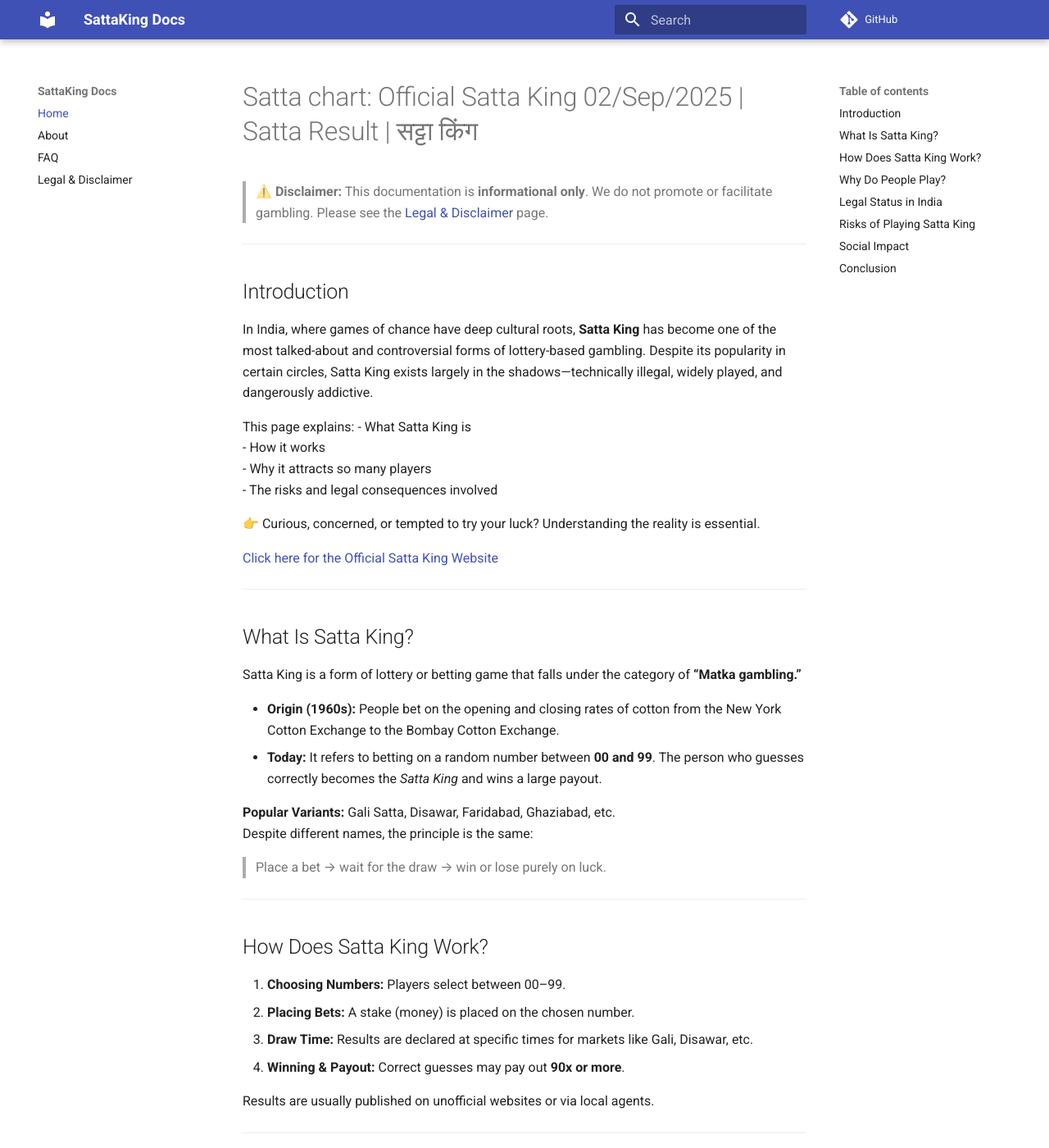
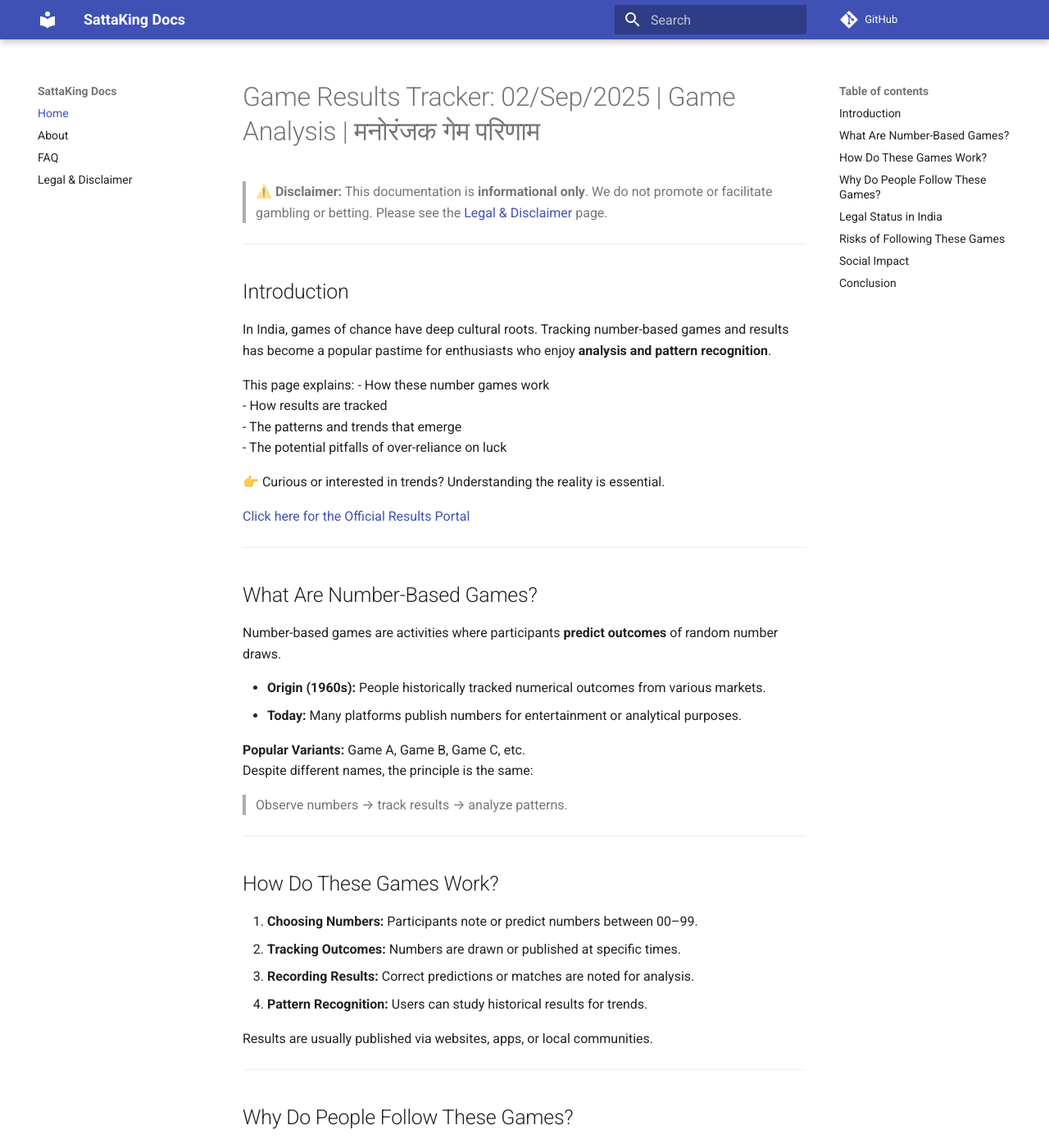
Before and after one commit to sattakingsites-alt/sattaking, an MkDocs documentation site: the page built from docs/index.md, in a window 1280 px wide and 1400 px high. Shown: the whole window at 82% size. Built offline with MkDocs 1.6.1 and Material for MkDocs 9.7.7, drawn with Linux system fonts in a browser that asks for light colours; comment, search, counter and statistics services are not loaded; some of the changed text lies outside the part shown.

Commit message:
Update index.md

```diff
--- a/docs/index.md
+++ b/docs/index.md
@@ -1,84 +1,82 @@
-# Satta chart: Official Satta King 02/Sep/2025 | Satta Result | सट्टा किंग
+# Game Results Tracker: 02/Sep/2025 | Game Analysis | मनोरंजक गेम परिणाम
 
-> ⚠️ **Disclaimer:** This documentation is **informational only**. We do not promote or facilitate gambling. Please see the [Legal & Disclaimer](legal-and-disclaimer.md) page.
+> ⚠️ **Disclaimer:** This documentation is **informational only**. We do not promote or facilitate gambling or betting. Please see the [Legal & Disclaimer](legal-and-disclaimer.md) page.
 
 ---
 
 ## Introduction
-In India, where games of chance have deep cultural roots, **Satta King** has become one of the most talked-about and controversial forms of lottery-based gambling. Despite its popularity in certain circles, Satta King exists largely in the shadows—technically illegal, widely played, and dangerously addictive.
+In India, games of chance have deep cultural roots. Tracking number-based games and results has become a popular pastime for enthusiasts who enjoy **analysis and pattern recognition**.
 
 This page explains:
-- What Satta King is
-- How it works
-- Why it attracts so many players
-- The risks and legal consequences involved
+- How these number games work
+- How results are tracked
+- The patterns and trends that emerge
+- The potential pitfalls of over-reliance on luck
 
-👉 Curious, concerned, or tempted to try your luck? Understanding the reality is essential.
+👉 Curious or interested in trends? Understanding the reality is essential.
 
-[Click here for the Official Satta King Website](https://www.sattakiing.com/)
-
+[Click here for the Official Results Portal](https://www.example.com/)
 
 ---
 
-## What Is Satta King?
-Satta King is a form of lottery or betting game that falls under the category of **“Matka gambling.”**
+## What Are Number-Based Games?
+Number-based games are activities where participants **predict outcomes** of random number draws.
 
-- **Origin (1960s):** People bet on the opening and closing rates of cotton from the New York Cotton Exchange to the Bombay Cotton Exchange.
-- **Today:** It refers to betting on a random number between **00 and 99**. The person who guesses correctly becomes the *Satta King* and wins a large payout.
+- **Origin (1960s):** People historically tracked numerical outcomes from various markets.
+- **Today:** Many platforms publish numbers for entertainment or analytical purposes.
 
-**Popular Variants:** Gali Satta, Disawar, Faridabad, Ghaziabad, etc.
+**Popular Variants:** Game A, Game B, Game C, etc.
 Despite different names, the principle is the same:
-> Place a bet → wait for the draw → win or lose purely on luck.
+> Observe numbers → track results → analyze patterns.
 
 ---
 
-## How Does Satta King Work?
-1. **Choosing Numbers:** Players select between 00–99.
-2. **Placing Bets:** A stake (money) is placed on the chosen number.
-3. **Draw Time:** Results are declared at specific times for markets like Gali, Disawar, etc.
-4. **Winning & Payout:** Correct guesses may pay out **90x or more**.
+## How Do These Games Work?
+1. **Choosing Numbers:** Participants note or predict numbers between 00–99.
+2. **Tracking Outcomes:** Numbers are drawn or published at specific times.
+3. **Recording Results:** Correct predictions or matches are noted for analysis.
+4. **Pattern Recognition:** Users can study historical results for trends.
 
-Results are usually published on unofficial websites or via local agents.
+Results are usually published via websites, apps, or local communities.
 
 ---
 
-## Why Do People Play?
-- 💰 **Quick Money:** Small bet → big potential return.
-- ⚖️ **No Regulation:** Easy access without IDs or banking.
-- 📣 **Word of Mouth:** Thrives in communities where it’s seen as “easy money.”
-- 🌐 **Digital Access:** Spread through apps, websites, and social media.
+## Why Do People Follow These Games?
+- 📊 **Analytical Fun:** Study patterns and trends.
+- 🌐 **Community Engagement:** Popular among friends or local groups.
+- 📣 **Entertainment:** Observing number draws provides excitement.
+- 🧠 **Mental Exercise:** Enhances observation and pattern analysis skills.
 
-⚠️ **Reality:** Most players lose, and consequences are severe.
+⚠️ **Reality:** Outcomes are random; patterns do not guarantee predictions.
 
 ---
 
 ## Legal Status in India
-- Illegal under the **Public Gambling Act of 1867**.
-- Organizers and players risk fines, arrest, or jail.
-- Despite this, underground networks and crackdowns continue.
+- These activities are **for educational or entertainment purposes only**.
+- No financial transactions are promoted or facilitated.
+- All tracking and analysis is purely informational.
 
 ---
 
-## Risks of Playing Satta King
-- **Addiction:** Highly addictive, like other forms of gambling.
-- **Financial Ruin:** Many lose savings, assets, even homes.
-- **Legal Trouble:** Arrests and criminal charges possible.
-- **Mental Health Issues:** Stress, anxiety, depression, suicidal thoughts.
-- **No Fair Play:** Unregulated; scams and manipulation are common.
+## Risks of Following These Games
+- **Obsessive Tracking:** Spending excessive time may affect daily life.
+- **Over-reliance on Chance:** Treat numbers as entertainment, not investment.
+- **Mental Stress:** Unnecessary pressure or obsession can occur.
+- **Data Misuse:** Unofficial sources may be unreliable.
 
 ---
 
 ## Social Impact
-Satta King is a **growing concern**, especially among unemployed youth.
-- Families often suffer from financial losses.
-- Communities face crime, debt, and social breakdowns.
+Number-based games can be **fun and engaging** if done responsibly.
+- Encourages communities to share results and analysis.
+- Provides a way to study trends and probabilities.
 
 ---
 
 ## Conclusion
-Satta King may appear exciting, but it is **illegal, risky, and destructive**.
-It offers quick riches but hides the real cost: financial ruin, legal trouble, and emotional turmoil.
+These number-tracking activities can be enjoyable and educational.
+They allow observation of patterns and trends without monetary risk.
 
-👉 If you or someone you know is involved, **seek help** and explore legal, safer ways to earn or invest money.
+👉 Always use such activities for **entertainment and learning**, and avoid associating them with gambling or betting.
 
 ---
```
